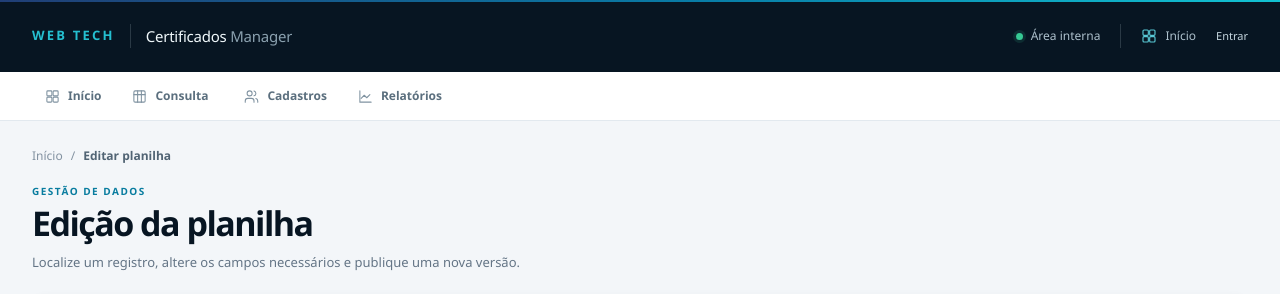
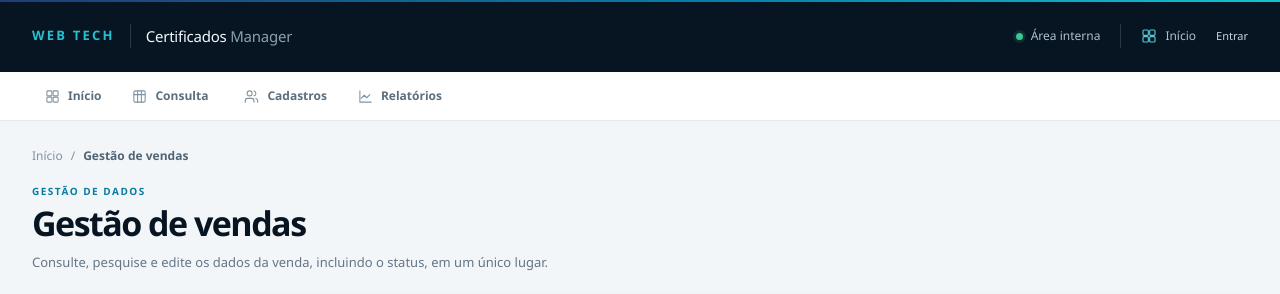
Before and after one commit to webtechrhuan-dev/WEB-CERT, a Next.js app: page /editar in a window 1280 px wide. Shown: the top 294 px of the page. Built offline with nearby package versions, Linux system fonts and the light colour scheme; no server answers.

Commit message:
Renomear tela de edição para Gestão de vendas

```diff
--- a/app/editar/page.tsx
+++ b/app/editar/page.tsx
@@ -7,11 +7,11 @@ export default function WorkbookEditPage() {
     <div className="app-shell">
       <AppHeader active="edit" />
       <main className="workspace module-workspace">
-        <div className="breadcrumb" aria-label="Localização"><span>Início</span><span aria-hidden="true">/</span><span aria-current="page">Editar planilha</span></div>
+        <div className="breadcrumb" aria-label="Localização"><span>Início</span><span aria-hidden="true">/</span><span aria-current="page">Gestão de vendas</span></div>
         <section className="module-page-heading">
           <p className="eyebrow">GESTÃO DE DADOS</p>
-          <h1>Edição da planilha</h1>
-          <p>Localize um registro, altere os campos necessários e publique uma nova versão.</p>
+          <h1>Gestão de vendas</h1>
+          <p>Consulte, pesquise e edite os dados da venda, incluindo o status, em um único lugar.</p>
         </section>
         <RecordManagement mode="edit" />
       </main>
```
